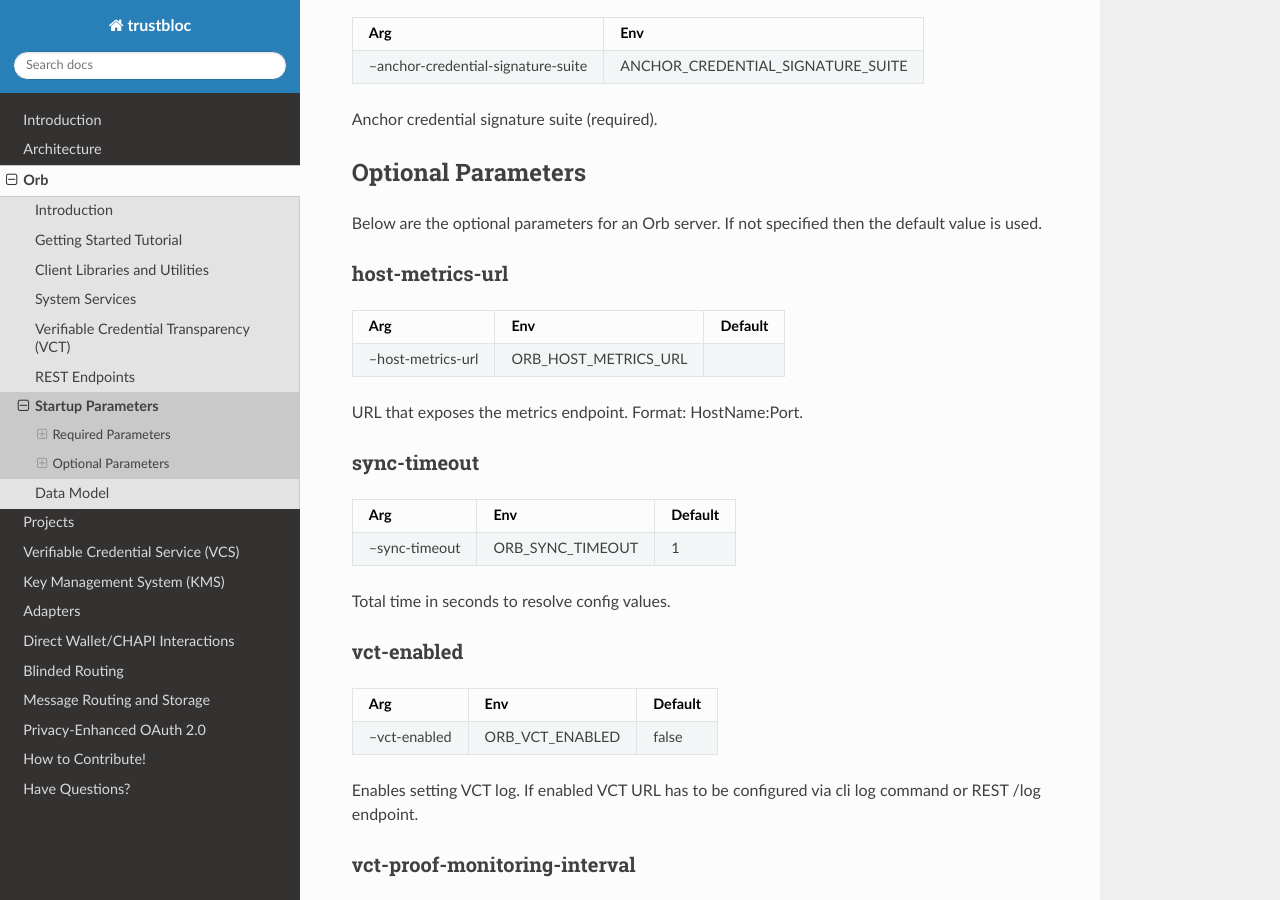
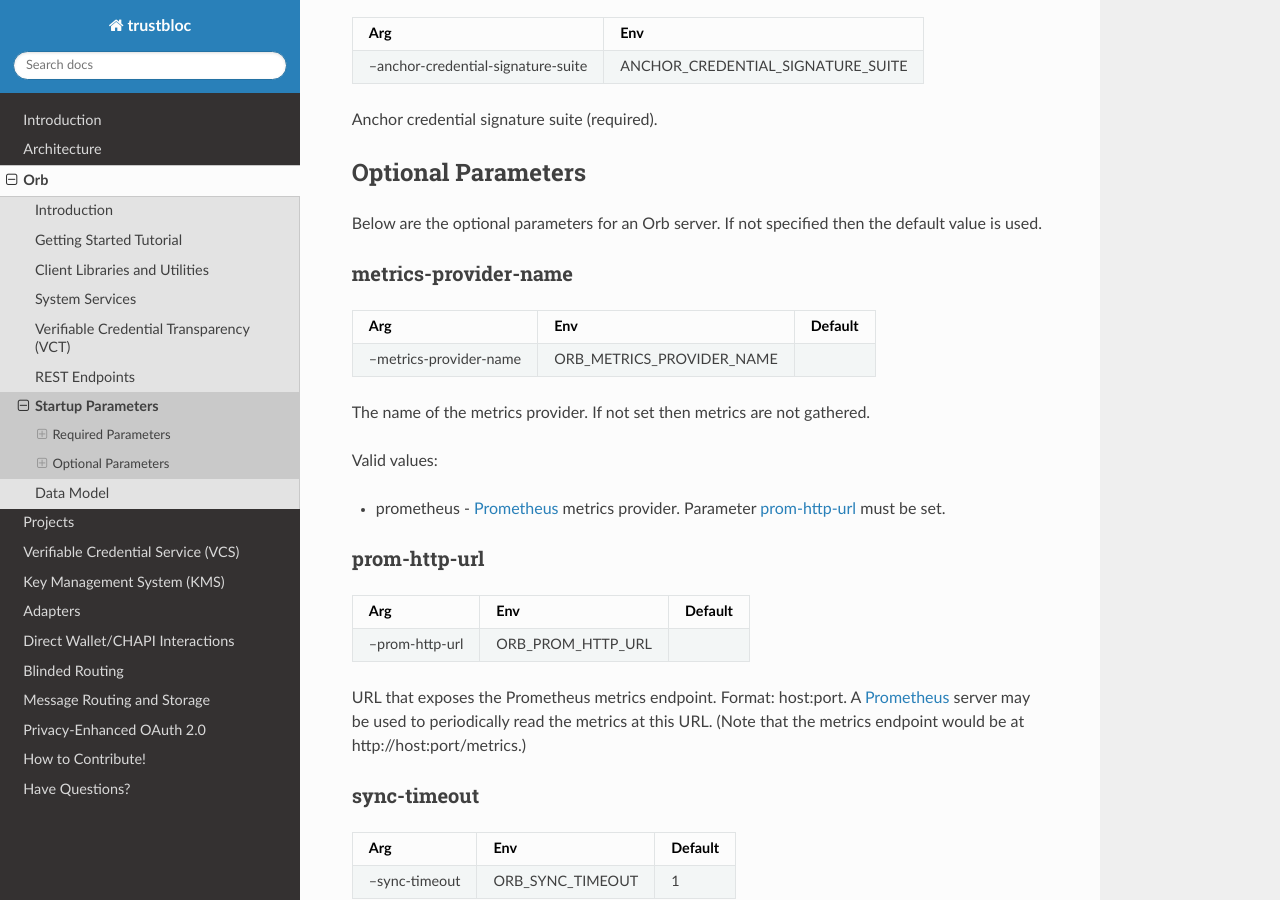
Before and after one commit to trustbloc/docs, a Sphinx documentation site: the page built from readthedocs/source/orb/parameters.md, in a window 1280 px wide and 900 px high, scrolled down 2688 px. Built offline with Sphinx 7.4.7 and the Read the Docs theme 2.0.0, drawn with Linux system fonts in a browser that asks for light colours.

Commit message:
docs: Updated metrics parameters
Signed-off-by: Bob Stasyszyn <Bob.Stasyszyn@securekey.com>

```diff
--- a/readthedocs/source/orb/parameters.md
+++ b/readthedocs/source/orb/parameters.md
@@ -113,13 +113,26 @@ Anchor credential signature suite (required).
 
 Below are the optional parameters for an Orb server. If not specified then the default value is used.
 
-### host-metrics-url
+### metrics-provider-name
 
-| Arg                | Env                  | Default |
-|--------------------|----------------------|---------|
-| --host-metrics-url | ORB_HOST_METRICS_URL |         |
+| Arg                     | Env                       | Default |
+|-------------------------|---------------------------|---------|
+| --metrics-provider-name | ORB_METRICS_PROVIDER_NAME |         |
 
-URL that exposes the metrics endpoint. Format: HostName:Port.
+The name of the metrics provider. If not set then metrics are not gathered.
+
+Valid values:
+
+- prometheus - [Prometheus](https://prometheus.io/) metrics provider. Parameter [prom-http-url](#prom-http-url) must be set.
+
+### prom-http-url
+
+| Arg              | Env               | Default |
+|------------------|-------------------|---------|
+| --prom-http-url  | ORB_PROM_HTTP_URL |         |
+
+URL that exposes the Prometheus metrics endpoint. Format: host:port. A [Prometheus](https://prometheus.io/) server
+may be used to periodically read the metrics at this URL. (Note that the metrics endpoint would be at http://host:port/metrics.)
 
 ### sync-timeout
 
--- a/readthedocs/source/orb/system/metrics.md
+++ b/readthedocs/source/orb/system/metrics.md
@@ -1,6 +1,7 @@
 # Metrics
 
-An Orb server records performance metrics at each subsystem. A [Prometheus](https://prometheus.io/) server may be used to periodically read the metrics at the URL specified by the startup parameter, [host-metrics-url](../parameters.html#host-metrics-url). Below are the metrics defined at each subsystem.
+An Orb server records performance metrics at each subsystem if the startup parameter [metrics-provider-name](../parameters.html#metrics-provider-name)
+is set. Below are the metrics defined at each subsystem.
 
 ## ActivityPub
 
```
